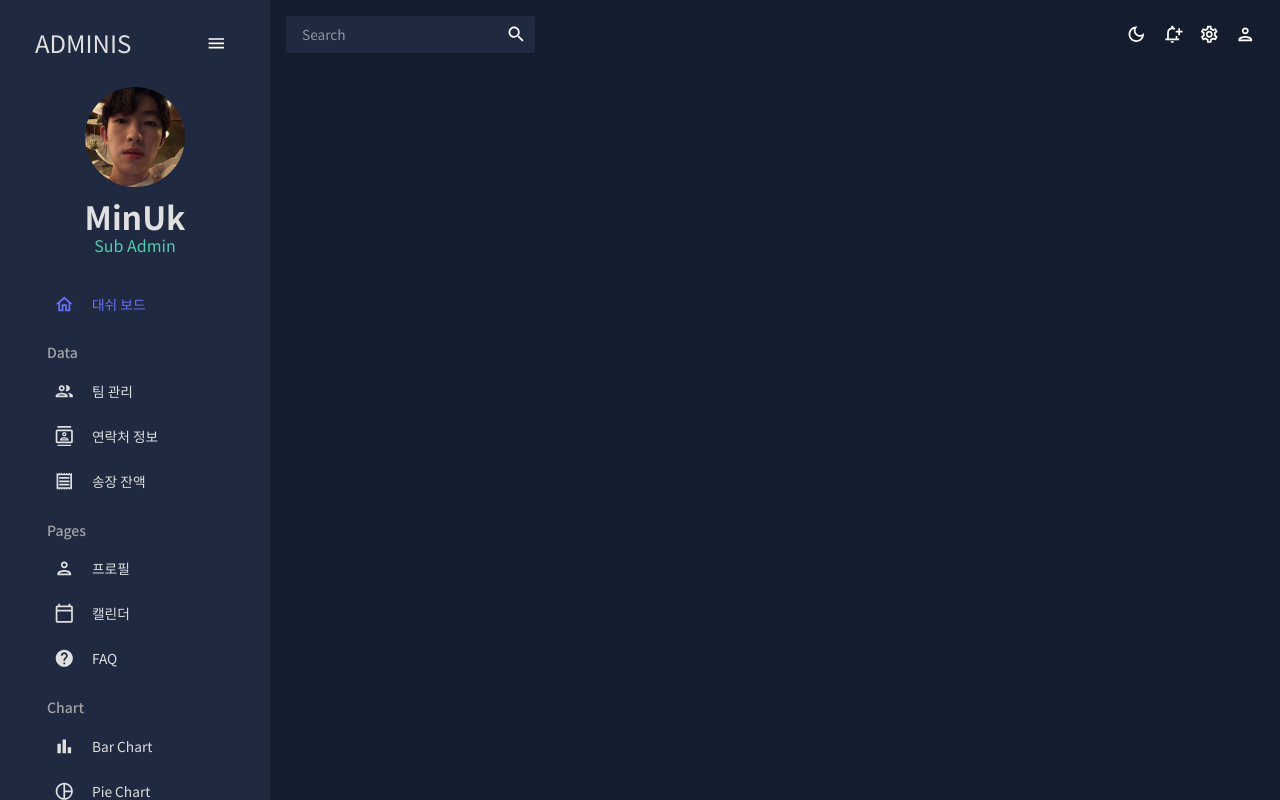
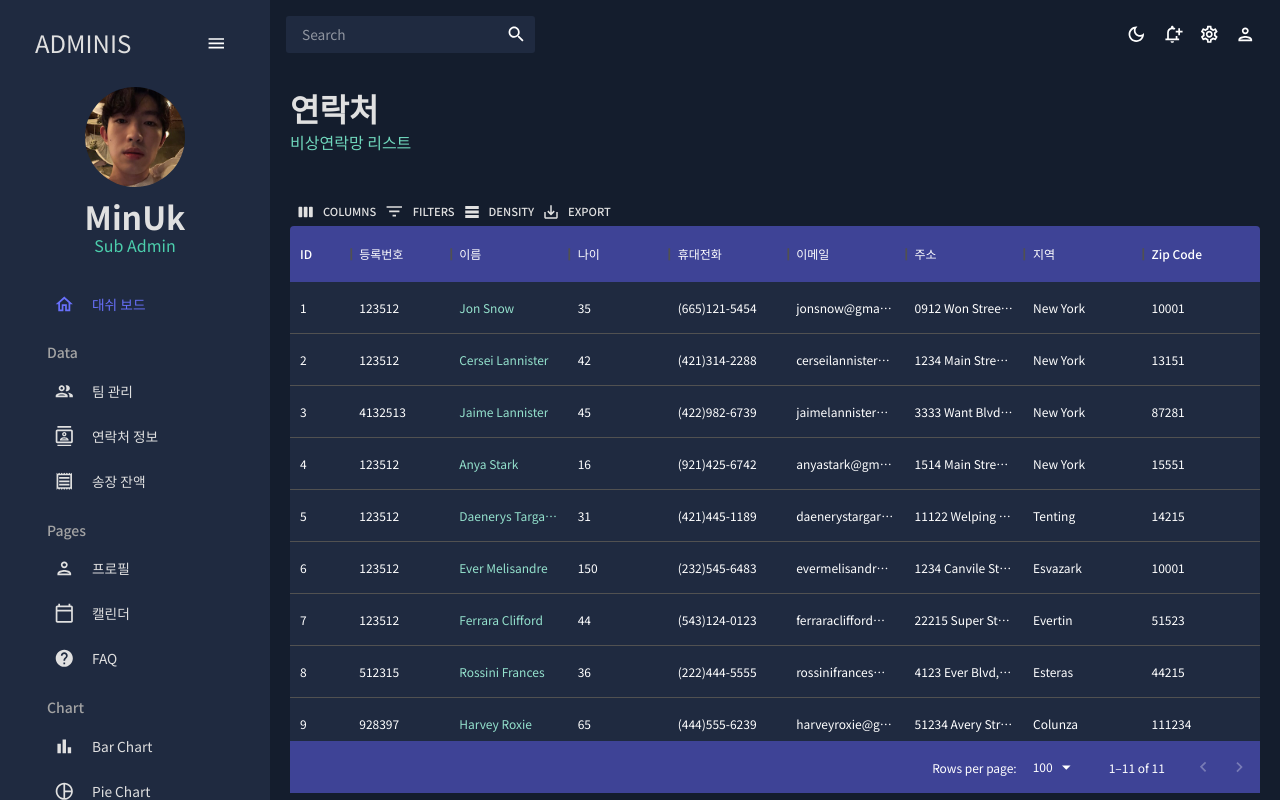
Before and after one commit to minuk3508/admin-dashboard, a React (Create React App) app: page /contacts in a window 1280 px wide. Built offline with nearby package versions, Linux system fonts and the light colour scheme.

Commit message:
연락처 정보 완료

```diff
--- a/src/App.js
+++ b/src/App.js
@@ -6,7 +6,7 @@
 import Sidebars from "./scenes/global/Sidebar";
 import Team from "./scenes/team";
 // import Invoices from "./scenes/invoices"
-// import Contacts from "./scenes/contacts"
+import Contacts from "./scenes/contacts";
 // import Bar from "./scenes/bar"
 // import Form from "./scenes/form"
 // import Line from "./scenes/line"
@@ -28,7 +28,7 @@
             <Routes>
               <Route path="/" element={<Dashboard />} />
               <Route path="/team" element={<Team />} />
-              {/* <Route path="/contacts" element={<Contacts />} /> */}
+              <Route path="/contacts" element={<Contacts />} />
               {/* <Route path="/invoices" element={<Invoices />} /> */}
               {/* <Route path="/form" element={<Form />} /> */}
               {/* <Route path="/bar" element={<Bar />} /> */}
--- /dev/null
+++ b/src/scenes/contacts/index.jsx
@@ -0,0 +1,70 @@
+import { Box, useTheme } from "@mui/material";
+import { DataGrid, GridToolbar } from "@mui/x-data-grid";
+import { tokens } from "../../theme";
+import { mockDataContacts } from "../../data/mockData";
+import Header from "../../components/Header";
+
+const Contacts = () => {
+  const theme = useTheme();
+  const colors = tokens(theme.palette.mode);
+
+  const columns = [
+    { field: "id", headerName: "ID", flex: 0.5 },
+    { field: "registrarId", headerName: "등록번호" },
+    {
+      field: "name",
+      headerName: "이름",
+      flex: 1,
+      cellClassName: "name-column--cell",
+    },
+    {
+      field: "age",
+      headerName: "나이",
+      type: "number",
+      headerAlign: "left",
+      align: "left",
+    },
+    { field: "phone", headerName: "휴대전화", flex: 1 },
+    { field: "email", headerName: "이메일", flex: 1 },
+    { field: "address", headerName: "주소", flex: 1 },
+    { field: "city", headerName: "지역", flex: 1 },
+    { field: "zipCode", headerName: "Zip Code", flex: 1 },
+  ];
+
+  return (
+    <Box m="20px">
+      <Header title="연락처" subTitle="비상연락망 리스트" />
+      <Box
+        m="40px 0 0 0"
+        height="75vh"
+        sx={{
+          "& .MuiDataGrid-root": { border: "none" },
+          "& .MuiDataGrid-cell": { borderBottom: "none" },
+          "& .name-column--cell": { color: colors.greenAccent[300] },
+          "& .MuiDataGrid-columnHeaders": {
+            backgroundColor: colors.buleAccent[700],
+            borderBottom: "none",
+          },
+          "& .MuiDataGrid-virtualScroller": {
+            backgroundColor: colors.primary[400],
+          },
+          "& .MuiDataGrid-footerContainer": {
+            borderTop: "none",
+            backgroundColor: colors.buleAccent[700],
+          },
+          "& .MuiDataGrid-toolbarContainer .MuiButton-text": {
+            color: `${colors.gray[100]} !important`,
+          },
+        }}
+      >
+        <DataGrid
+          rows={mockDataContacts}
+          columns={columns}
+          components={{ Toolbar: GridToolbar }}
+        />
+      </Box>
+    </Box>
+  );
+};
+
+export default Contacts;
```
